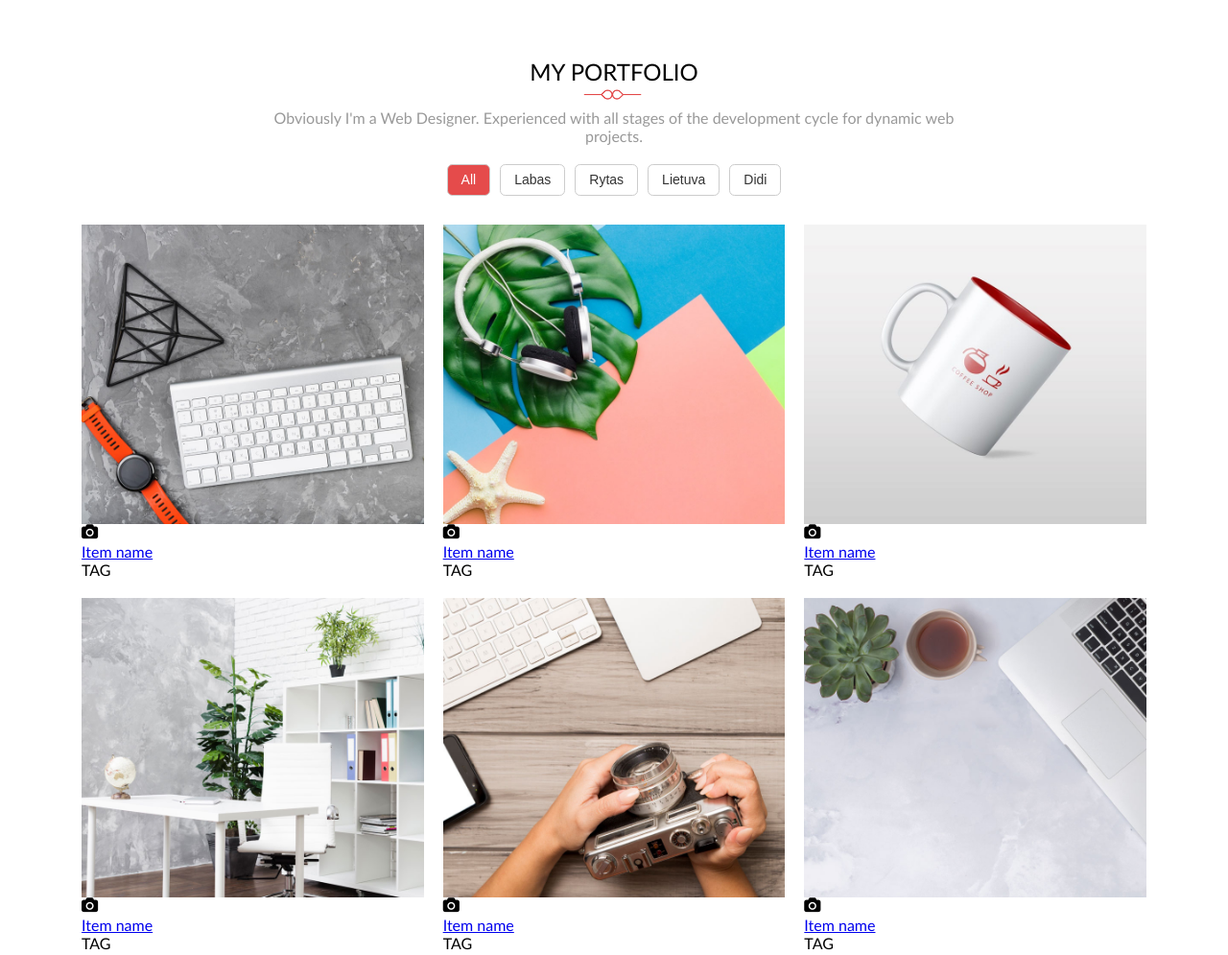
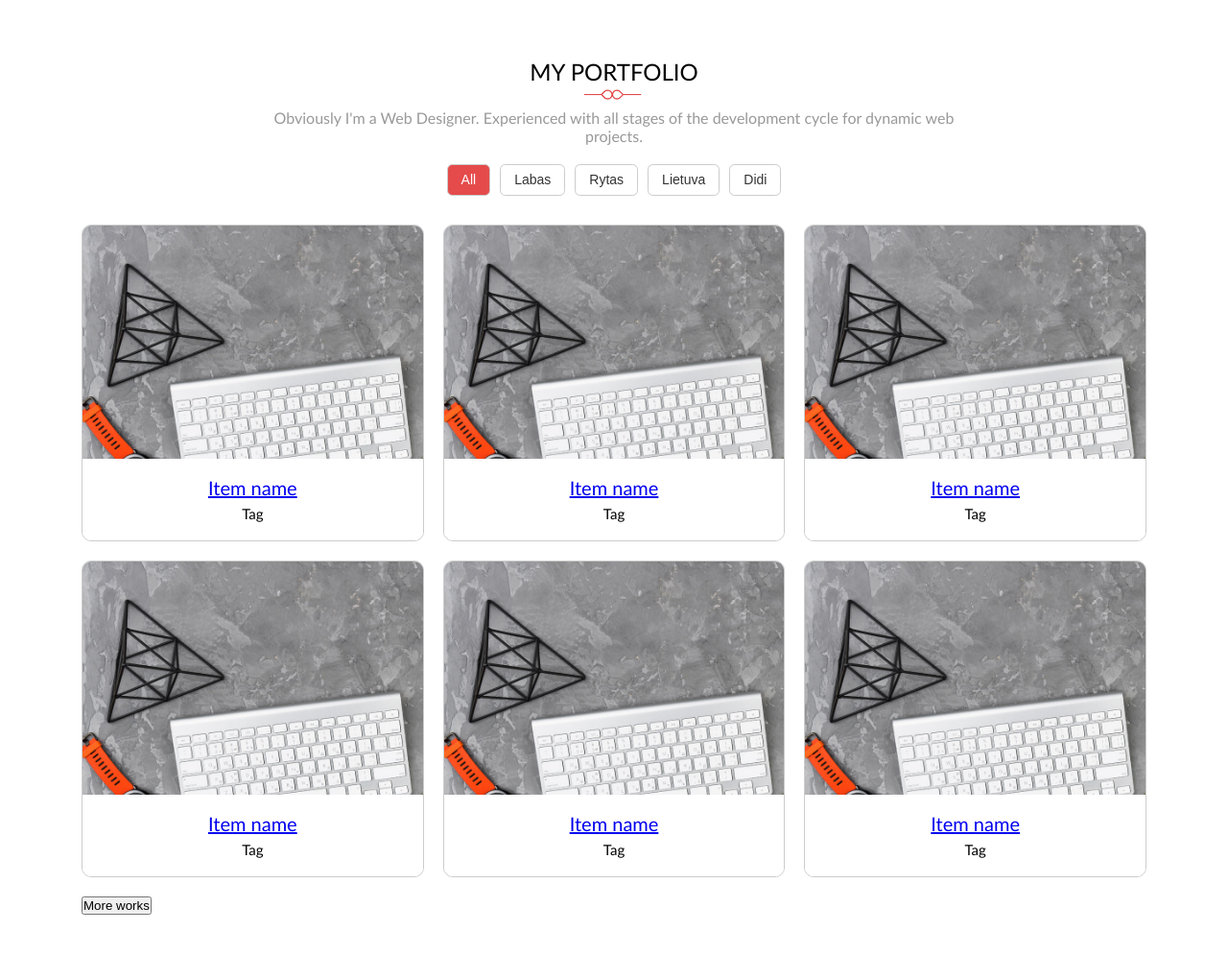
Before and after one commit to sgrazys/06-mokomasis-portfolio, a website with bundled scripts: page index.html in a window 1280 px wide. Shown: the top 995 px of the page at 96% size. Built offline with nearby package versions, Linux system fonts and the light colour scheme.

Commit message:
gallery style WIP

```diff
--- a/css/components/gallery.css
+++ b/css/components/gallery.css
@@ -29,20 +29,48 @@
     gap: 20px;
 }
 .gallery > .content > .item {
+    --fs: 10px;
     width: 100%;
+    height: 330px;
+    border: 1px solid #ccc;
+    border-radius: 10px;
+    overflow: hidden;
+    font-size: 10px;
+    position: relative;
 }
-.gallery .item > .img {
+.gallery .item > .visual {
     width: 100%;
+    height: calc(330px - (--fs) * 8.5);
 }
-.gallery .item > .hover-layer {
+.gallery .visual > .img {
+    width: 100%;
+    object-fit: cover;
+    object-position: center;
+}
+.gallery .visual > .hover-layer {
+    display: none;
 }
 .gallery .hover-layer > .icon {
 }
 .gallery .item > .description {
+    width: 100%;
+    font-size: inherit;
+    padding: calc(var(--fs) * 2);
+    text-align: center;
+    background-color: #fff;
+    position: absolute;
+    bottom: 0;
 }
 .gallery .description > .title {
+    font-size: inherit;
+    font-size: calc(var(--fs) * 2);
+    line-height: calc(var(--fs) * 2);
 }
 .gallery .description > .tag {
+    font-size: inherit;
+    font-size: calc(var(--fs) * 1.5);
+    margin-top: calc(var(--fs));
+    line-height: calc(var(--fs) * 1.5);
 }
 
 @media (min-width: 768px) {
--- a/index.html
+++ b/index.html
@@ -38,63 +38,75 @@
 
                 <div class="content">
                     <div class="item">
+                        <div class="visual">
                             <img class="img" src="./img/portfolio/1.jpg" alt="Portfolio gallery image">
                             <div class="hover-layer">
                                 <i class="icon fa fa-camera"></i>
                             </div>
+                        </div>
                         <div class="description">
                             <a class="title" href="#">Item name</a>
-                            <div class="tag">TAG</div>
+                            <div class="tag">Tag</div>
                         </div>
                     </div>
                     <div class="item">
-                        <img class="img" src="./img/portfolio/2.jpg" alt="Portfolio gallery image">
+                        <div class="visual">
+                            <img class="img" src="./img/portfolio/1.jpg" alt="Portfolio gallery image">
                             <div class="hover-layer">
                                 <i class="icon fa fa-camera"></i>
                             </div>
+                        </div>
                         <div class="description">
                             <a class="title" href="#">Item name</a>
-                            <div class="tag">TAG</div>
+                            <div class="tag">Tag</div>
                         </div>
                     </div>
                     <div class="item">
-                        <img class="img" src="./img/portfolio/3.jpg" alt="Portfolio gallery image">
+                        <div class="visual">
+                            <img class="img" src="./img/portfolio/1.jpg" alt="Portfolio gallery image">
                             <div class="hover-layer">
                                 <i class="icon fa fa-camera"></i>
                             </div>
+                        </div>
                         <div class="description">
                             <a class="title" href="#">Item name</a>
-                            <div class="tag">TAG</div>
+                            <div class="tag">Tag</div>
                         </div>
                     </div>
                     <div class="item">
-                        <img class="img" src="./img/portfolio/4.jpg" alt="Portfolio gallery image">
+                        <div class="visual">
+                            <img class="img" src="./img/portfolio/1.jpg" alt="Portfolio gallery image">
                             <div class="hover-layer">
                                 <i class="icon fa fa-camera"></i>
                             </div>
+                        </div>
                         <div class="description">
                             <a class="title" href="#">Item name</a>
-                            <div class="tag">TAG</div>
+                            <div class="tag">Tag</div>
                         </div>
                     </div>
                     <div class="item">
-                        <img class="img" src="./img/portfolio/5.jpg" alt="Portfolio gallery image">
+                        <div class="visual">
+                            <img class="img" src="./img/portfolio/1.jpg" alt="Portfolio gallery image">
                             <div class="hover-layer">
                                 <i class="icon fa fa-camera"></i>
                             </div>
+                        </div>
                         <div class="description">
                             <a class="title" href="#">Item name</a>
-                            <div class="tag">TAG</div>
+                            <div class="tag">Tag</div>
                         </div>
                     </div>
                     <div class="item">
-                        <img class="img" src="./img/portfolio/6.jpg" alt="Portfolio gallery image">
+                        <div class="visual">
+                            <img class="img" src="./img/portfolio/1.jpg" alt="Portfolio gallery image">
                             <div class="hover-layer">
                                 <i class="icon fa fa-camera"></i>
                             </div>
+                        </div>
                         <div class="description">
                             <a class="title" href="#">Item name</a>
-                            <div class="tag">TAG</div>
+                            <div class="tag">Tag</div>
                         </div>
                     </div>
                 </div>
```
Lines whose indentation alone changed are shown as unchanged.
